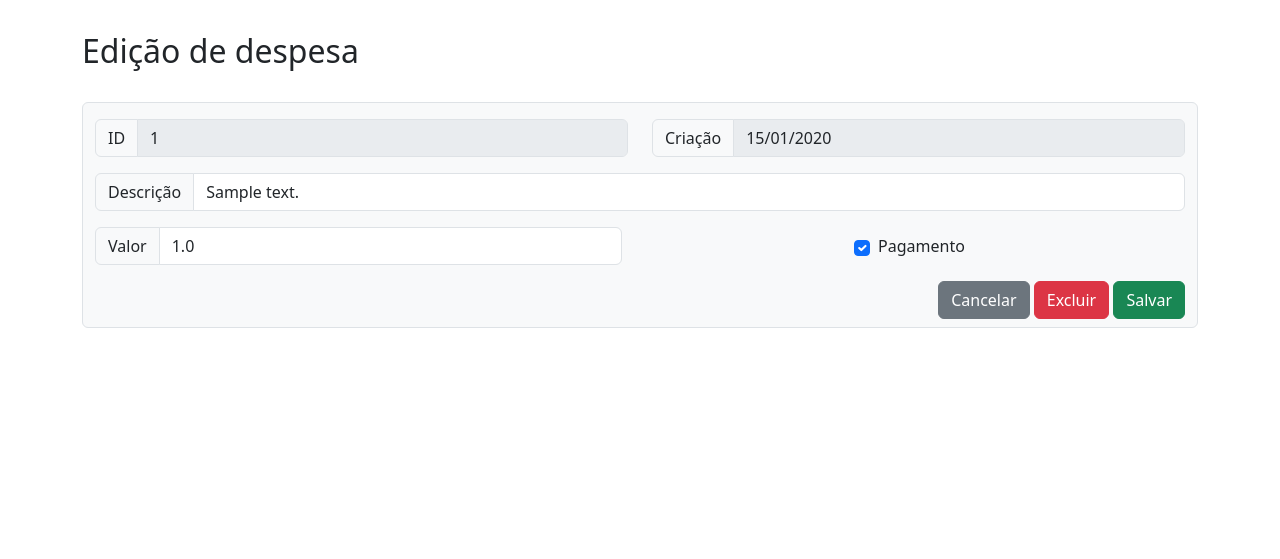
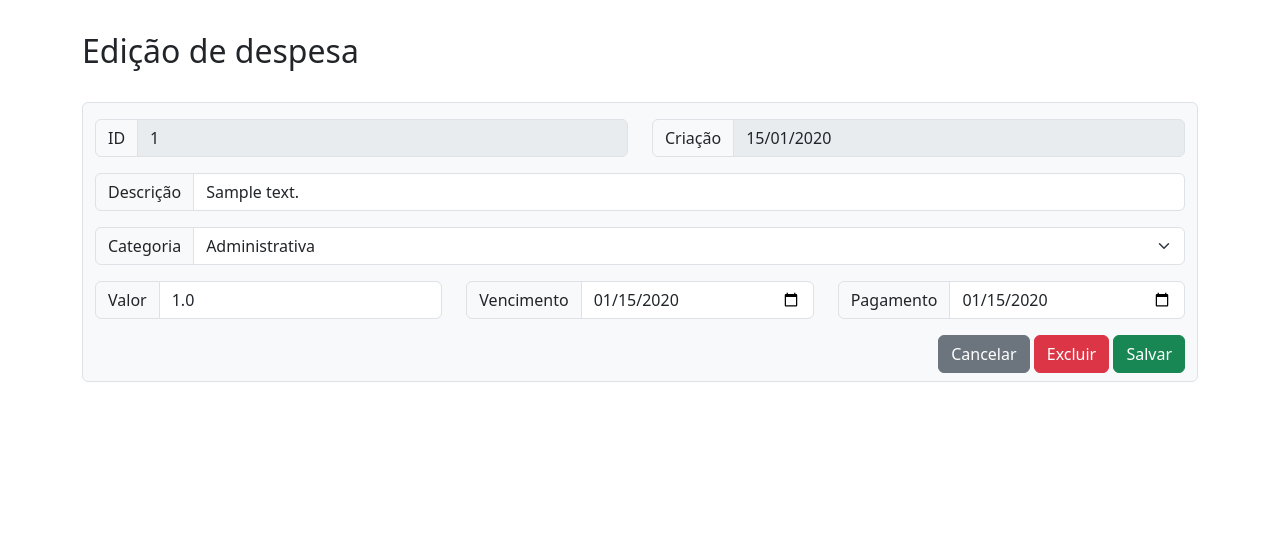
Before and after one commit to antonioisaacdias/expenses-api-flask, a Flask app: page /expenses/1 in a window 1280 px wide. Shown: the part 56-615 px from the top of the page. Run offline with Flask 3, Linux system fonts and the light colour scheme; tables that the repository leaves empty hold one stand-in row (values such as "Sample post").

Commit message:
Inclusão das features de categoria, vencimento e pagamento no template update-expense.html

```diff
--- a/controllers.py
+++ b/controllers.py
@@ -17,11 +17,19 @@ def create_expense(description, value, category, dueAt):
 
 def update_expense(id, description, value, paidAt, dueAt, category):
     expense = Expense.query.get(id)
+    dueAtFormated = datetime.strptime(dueAt, '%Y-%m-%d').date()
+
     if expense:
+        if paidAt:
+            paidAtFormated = datetime.strptime(paidAt, '%Y-%m-%d').date()
+            expense.paidAt = paidAtFormated
+            print(paidAt)
+        else:
+            expense.paidAt = None
+
         expense.description = description
         expense.value = value
-        expense.paidAt = paidAt
-        expense.dueAt = dueAt
+        expense.dueAt = dueAtFormated
         expense.category = category
         db.session.commit()
         return expense
--- a/routes.py
+++ b/routes.py
@@ -31,8 +31,10 @@ def fetch(id):
 def update(id):
     description = request.form.get('description')
     value = request.form.get('value')
-    paidAt = True if request.form.get('paidAt') else False
-    update_expense(id, description, value, paidAt)
+    paidAt = request.form.get('paidAt')
+    dueAt = request.form.get('dueAt')
+    category = request.form.get('category')
+    update_expense(id, description, value, paidAt, dueAt, category)
     return redirect('/')
 
 @bp.route('/expenses/delete/<string:id>', methods=['POST'])
--- a/views/templates/update-expense.html
+++ b/views/templates/update-expense.html
@@ -22,16 +22,31 @@
                         <input type="text" name="description" class="form-control" value="{{expense.description}}" aria-label="Username" aria-describedby="basic-addon1">
                     </div>
                 </div>
+                <div class="row">
+                    <div class="input-group mb-3">
+                        <span class="input-group-text" id="inputGroup-sizing-sm">Categoria</span>
+                        <select class="form-select" name="category" aria-labelledby="inputGroup-sizing-sm" id="categorySelect">
+                            <option value="Administrativa" {% if selected_category == "Administrativa" %}selected{% endif %}>Administrativa</option>
+                            <option value="Manutenção" {% if selected_category == "Manutenção" %}selected{% endif %}>Manutenção</option>
+                            <option value="Marketing" {% if selected_category == "Marketing" %}selected{% endif %}>Marketing</option>
+                            <option value="Pessoal" {% if selected_category == "Pessoal" %}selected{% endif %}>Pessoal</option>
+                            <option value="Outras Despesas" {% if selected_category == "Outras Despesas" %}selected{% endif %}>Outras Despesas</option>
+                            <option value="Despesa Não-operacional" {% if selected_category == "Despesa Não-operacional" %}selected{% endif %}>Despesa Não-operacional</option>
+                        </select>
+                    </div>
+                </div>
                 <div class="row align-items-center">
                     <div class="input-group mb-3 col">
                         <span class="input-group-text" id="basic-addon1">Valor</span>
                         <input type="number" step="0.01" name="value" class="form-control" value="{{expense.value}}" aria-label="Username" aria-describedby="basic-addon1">
                     </div>
-                    <div class="form-check mb-3 col d-flex justify-content-center align-items-center">
-                        <input class="form-check-input me-2" type="checkbox" name="paidAt" id="reverseCheck1" {% if expense.paidAt %} checked {% endif %}>
-                        <label class="form-check-label" for="reverseCheck1">
-                        Pagamento
-                        </label>
+                    <div class="input-group mb-3 col">
+                        <span class="input-group-text" id="inputGroup-sizing-sm">Vencimento</span>
+                        <input type="date" required class="form-control" aria-label="Sizing example input" value="{{expense.dueAt}}" aria-describedby="inputGroup-sizing-sm" name="dueAt">
+                    </div>
+                    <div class="input-group mb-3 col">
+                        <span class="input-group-text" id="inputGroup-sizing-sm">Pagamento</span>
+                        <input type="date" class="form-control" aria-label="Sizing example input" value="{{expense.paidAt}}" aria-describedby="inputGroup-sizing-sm" name="paidAt">
                     </div>
                 </div>
                 <div class="align-items-center text-end">
```
